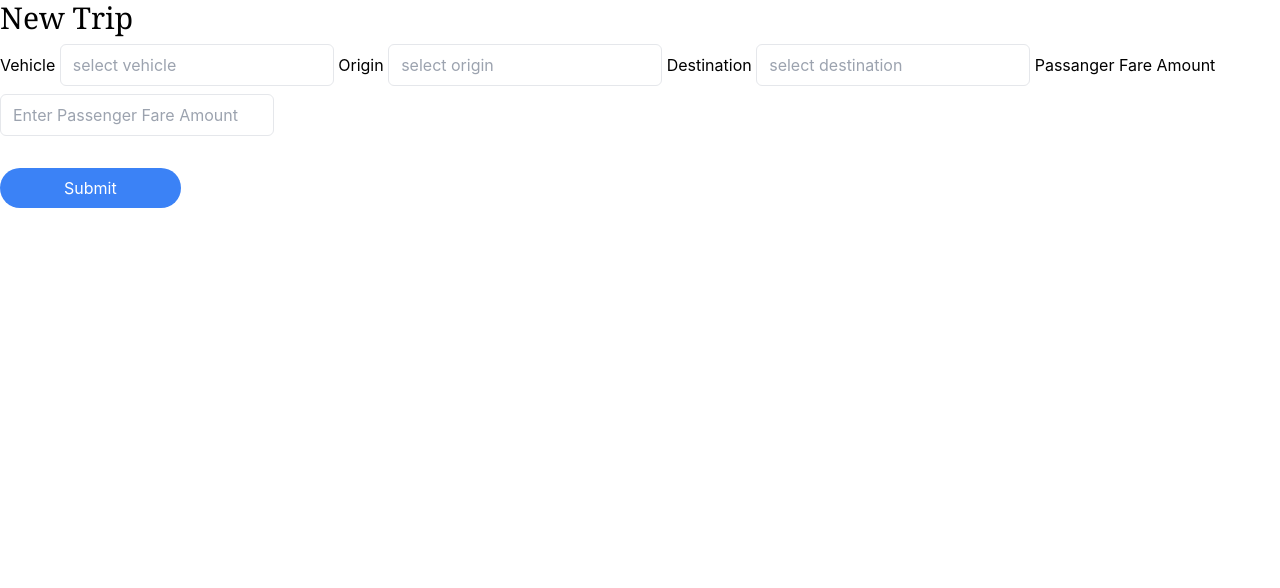
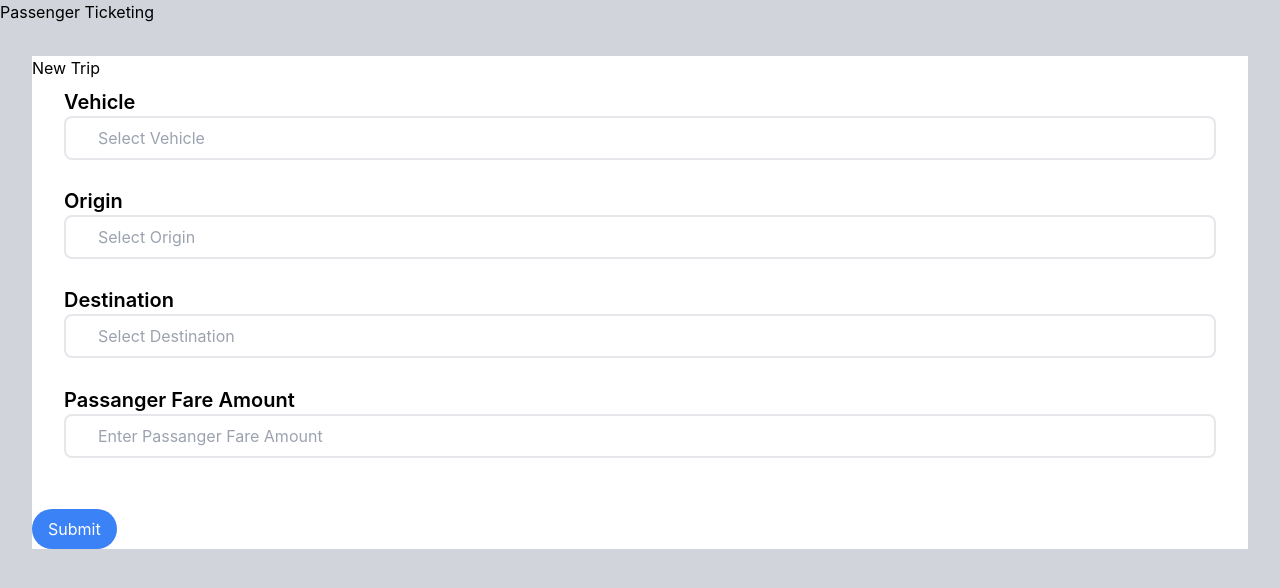
Before and after one commit to MbuviDev/matbuddy-frontend, a React (Create React App) app: page /loading in a window 1280 px wide. Shown: the top 588 px of the page. Built offline with nearby package versions, Linux system fonts and the light colour scheme.

Commit message:
Loading/expenses

```diff
--- a/src/App.js
+++ b/src/App.js
@@ -4,7 +4,10 @@ import Dashboard from './PAGES/Dashboard';
 import Heading from './components/Heading';
 import Login from './components/Login';
 import Subheading from './components/Subheading';
-import Loading from './components/Dashboard/Loading';
+import Loading from './PAGES/Loading/Loading';
+import Expenses from './PAGES/Expenses/Expenses';
+
+
 function App() {
   return (
     <>
@@ -13,18 +16,31 @@ function App() {
         <>
           <div className="bg-green-600 h-screen">
             <Heading />
-            {/* <Login /> */}
+            <Login />
             <Subheading />
           </div>
+
         </>}
       />
-      <Route path="/loading" element={<Loading />}/>
 
       <Route path='/dashboard' element={
         <Dashboard/>
       }/>
+
+      <Route path ='/loading' element={
+        <Loading />
+      }/>
+
+     <Route path ='/expenses' element={
+      <Expenses />
+     }/>
+
+
      </Routes>
-      </>
+
+
+
+     </>
   );
 }
 
--- a/src/PAGES/Dashboard/Features/DashboardData/index.jsx
+++ b/src/PAGES/Dashboard/Features/DashboardData/index.jsx
@@ -8,6 +8,7 @@ function DashboardData() {
           <DashboardDataComponent heading="Parcels" percentageColor='#6EFF56'/>
           <DashboardDataComponent heading="Title Here" image="dollarSign" percentageColor='#6EFF56'/>
           <DashboardDataComponent heading="Title Here" percentageColor='#6EFF56'/>
+
       </div>
     </>
   )
--- /dev/null
+++ b/src/PAGES/Expenses/Expenses.jsx
@@ -0,0 +1,36 @@
+import React, { useRef, useState } from "react";
+import ExpensesInputs from "./Inputs/ExpensesInputs";
+
+
+function Expenses () {
+    const [showError, setShowError] = useState(0);
+    const input = useRef({ form: {}, err: {} });
+
+    function handleSubmit (e) {
+        e.preventDefault()
+    }
+
+    return (
+        <div className="bg-gray-300 h-screen">
+            <h1>Expense Tracker  </h1>
+            <div className="p-8 ">
+           <form onSubmit={handleSubmit} >
+           <div className="rounded-lg bg-white">
+            <h1 className="p-4">New Expense Log</h1>
+            <ExpensesInputs  input={input} showError={showError} />
+            <button type="submit" class="grid justify-items-end mb-6 mt-6 bg-blue-500 text-white py-2 px-4 rounded-full hover:bg-blue-700 ">Submit</button>
+           </div>
+
+
+           </form>
+           <div className="bg-white p-4">
+            <h1> Expenses Breakdown</h1>
+            <p>Petrol</p>
+            <p>Diesel</p>
+           </div>
+           </div>
+        </div>
+    )
+}
+
+export default Expenses;
--- /dev/null
+++ b/src/PAGES/Expenses/Inputs/ExpensesInputs.jsx
@@ -0,0 +1,78 @@
+import React from "react";
+import TextInput from "../../../components/InputComponents/textInput";
+
+
+function ExpensesInputs ({ input, showError }) {
+
+    return (
+        <div>
+            <TextInput
+             initial={""}
+             input={input}
+             showError={showError}
+             inputKey="expense_type"
+             mt={0.5}
+             config={{
+                 required: true,
+                 label: "Expense Type",
+                 placeholder: "Select Expense",
+                 maxChar: 250,
+                 minChar: 3,
+             }}
+            />
+
+            <TextInput
+            initial={""}
+            input={input}
+            showError={showError}
+            inputKey=""
+            mt={0.5}
+            config={{
+                required: true,
+                label: "Vehicle",
+                placeholder: "Select Vehicle",
+                maxChar: 25,
+                minChar: 1,
+            }}
+            />
+
+
+            <TextInput
+            initial={""}
+            input={input}
+            showError={showError}
+            inputKey=""
+            mt={0.5}
+            config={{
+                required: true,
+                label: "Amount Spent(ksh)",
+                placeholder: "Enter Amount",
+                maxChar: 25,
+                minChar: 1,
+            }}
+            />
+
+
+            <TextInput
+            initial={""}
+            input={input}
+            showError={showError}
+            inputKey=""
+            mt={0.5}
+            config={{
+                required: true,
+                label: "Description",
+                placeholder: "Enter Description (E.g num of litres,etc)",
+                maxChar: 25,
+                minChar: 1,
+            }}
+            />
+
+
+
+
+        </div>
+    )
+}
+
+export default ExpensesInputs;
--- /dev/null
+++ b/src/PAGES/Loading/Inputs/LoadingInputs.jsx
@@ -0,0 +1,78 @@
+import React from "react";
+import TextInput from "../../../components/InputComponents/textInput";
+
+
+function LoadingInputs ({ input, showError }) {
+
+    return (
+        <div>
+            <TextInput
+             initial={""}
+             input={input}
+             showError={showError}
+             inputKey=""
+             mt={0.5}
+             config={{
+                 required: true,
+                 label: "Vehicle",
+                 placeholder: "Select Vehicle",
+                 maxChar: 250,
+                 minChar: 3,
+             }}
+            />
+
+            <TextInput
+            initial={""}
+            input={input}
+            showError={showError}
+            inputKey=""
+            mt={0.5}
+            config={{
+                required: true,
+                label: "Origin",
+                placeholder: "Select Origin",
+                maxChar: 25,
+                minChar: 1,
+            }}
+            />
+
+
+            <TextInput
+            initial={""}
+            input={input}
+            showError={showError}
+            inputKey=""
+            mt={0.5}
+            config={{
+                required: true,
+                label: "Destination",
+                placeholder: "Select Destination",
+                maxChar: 25,
+                minChar: 1,
+            }}
+            />
+
+
+            <TextInput
+            initial={""}
+            input={input}
+            showError={showError}
+            inputKey=""
+            mt={0.5}
+            config={{
+                required: true,
+                label: "Passanger Fare Amount",
+                placeholder: "Enter Passanger Fare Amount",
+                maxChar: 25,
+                minChar: 1,
+            }}
+            />
+
+
+
+
+        </div>
+    )
+}
+
+export default LoadingInputs;
--- /dev/null
+++ b/src/PAGES/Loading/Loading.jsx
@@ -0,0 +1,30 @@
+import React, { useRef, useState } from "react";
+import LoadingInputs from "./Inputs/LoadingInputs";
+
+
+function Loading () {
+    const [showError, setShowError] = useState(0);
+    const input = useRef({ form: {}, err: {} });
+
+    function handleSubmit (e) {
+        e.preventDefault()
+    }
+
+    return (
+        <div className="bg-gray-300 h-screen ">
+            <h1>Passenger Ticketing  </h1>
+            <div class="p-8">
+           <form onSubmit={handleSubmit}>
+           <div className="bg-white">
+            <h1>New Trip</h1>
+            <LoadingInputs  input={input} showError={showError} />
+            <button type="submit" class="mt-8 bg-blue-500 text-white py-2 px-4 rounded-full hover:bg-blue-700">Submit</button>
+           </div>
+
+           </form>
+           </div>
+        </div>
+    )
+}
+
+export default Loading;
--- a/src/components/Dashboard/Loading.js
+++ /dev/null
@@ -1,66 +0,0 @@
-import React, { useState } from "react";
-
-function Loading() {
-  const [vehicle, setVehicle] = useState("");
-  const [origin, setOrigin] = useState("");
-
-
-  function handleSubmit(e) {
-    e.preventDefault();
-  }
-
-  return (
-    <div class=" bg-white  ">
-      <h1 class="text-3xl font-serif">New Trip</h1>
-      <form onSubmit={handleSubmit}>
-        <label> Vehicle </label>
-        <input
-          class="border  h-5 px-3 py-5 mt-2 hover:outline-none focus:outline-none focus:ring-1 focus:ring-indigo-400 rounded-md"
-          type="text"
-          placeholder="select vehicle"
-          value={vehicle}
-          onChange={(e) => setVehicle(e.target.value)}
-        />
-
-        <label> Origin </label>
-        <input
-          class="border  h-5 px-3 py-5 mt-2 hover:outline-none focus:outline-none focus:ring-1 focus:ring-indigo-400 rounded-md"
-          type="text"
-          placeholder="select origin"
-          value={origin}
-          onChange={(e) => setOrigin(e.target.value)}
-        />
-
-        <label> Destination </label>
-        <input
-          class="border  h-5 px-3 py-5 mt-2 hover:outline-none focus:outline-none focus:ring-1 focus:ring-indigo-400 rounded-md"
-          type="text"
-          placeholder="select destination"
-          value={origin}
-          onChange={(e) => setOrigin(e.target.value)}
-        />
-
-        <label> Passanger Fare Amount </label>
-        <input
-          class="border  h-5 px-3 py-5 mt-2 hover:outline-none focus:outline-none focus:ring-1 focus:ring-indigo-400 rounded-md"
-          type="text"
-          placeholder="Enter Passenger Fare Amount"
-          value={origin}
-          onChange={(e) => setOrigin(e.target.value)}
-
-        />
-
-        <div class="margin-left">
-          <button
-            type="submit"
-            class="mt-8 bg-blue-500 text-white py-2 px-16 rounded-full hover:bg-blue-700"
-          >
-            Submit
-          </button>
-        </div>
-      </form>
-    </div>
-  );
-}
-
-export default Loading;
--- a/src/components/InputComponents/textInput.jsx
+++ b/src/components/InputComponents/textInput.jsx
@@ -11,7 +11,7 @@ function TextInput({
     disabled: false,
     required: true,
     label: "Text input",
-    placeholder: "",
+    placeholder:"",
     type: "text",
     maxChar: 200,
     minChar: 0,
```
Also changed, not shown: src/components/Heading.jsx (renamed from src/components/Heading.js), src/components/Login.jsx (renamed from src/components/Login.js), src/components/Subheading.jsx (renamed from src/components/Subheading.js).
